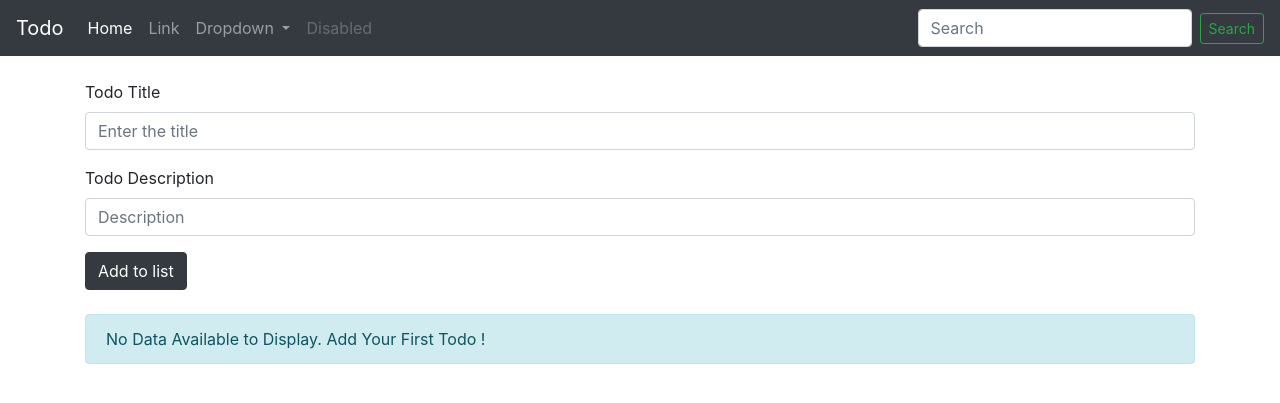
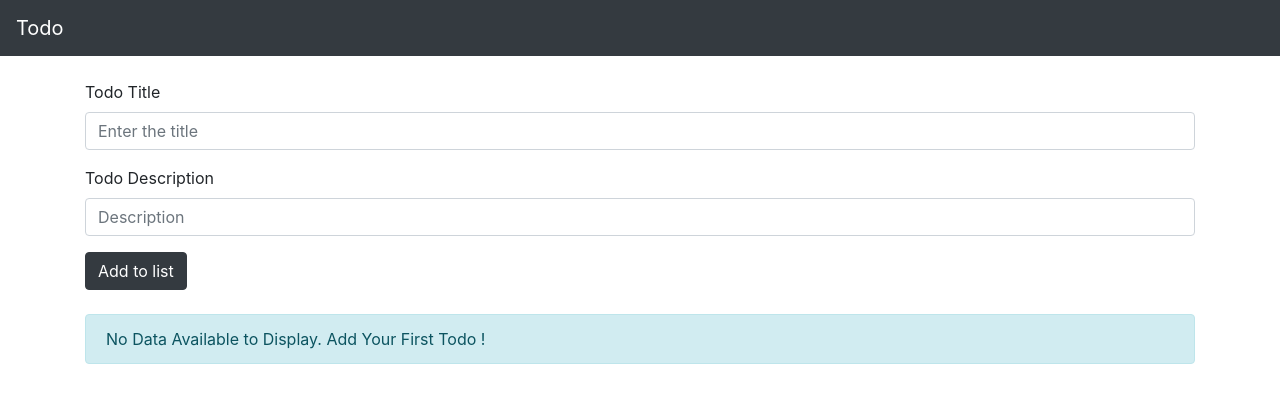
Before and after one commit to 11-aryan/ToDo-Web-Application, a Flask app: page / in a window 1280 px wide. Shown: the top 403 px of the page. Run offline with Flask 2, Linux system fonts and the light colour scheme; data that the repository does not hold is empty; some libraries are stand-ins or nearby versions.

Commit message:
Update base.html

```diff
--- a/templates/base.html
+++ b/templates/base.html
@@ -24,31 +24,8 @@
 
         <div class="collapse navbar-collapse" id="navbarSupportedContent">
           <ul class="navbar-nav mr-auto">
-            <li class="nav-item active">
-              <a class="nav-link" href="#">Home <span class="sr-only">(current)</span></a>
-            </li>
-            <li class="nav-item">
-              <a class="nav-link" href="#">Link</a>
-            </li>
-            <li class="nav-item dropdown">
-              <a class="nav-link dropdown-toggle" href="#" id="navbarDropdown" role="button" data-toggle="dropdown" aria-haspopup="true" aria-expanded="false">
-                Dropdown
-              </a>
-              <div class="dropdown-menu" aria-labelledby="navbarDropdown">
-                <a class="dropdown-item" href="#">Action</a>
-                <a class="dropdown-item" href="#">Another action</a>
-                <div class="dropdown-divider"></div>
-                <a class="dropdown-item" href="#">Something else here</a>
-              </div>
-            </li>
-            <li class="nav-item">
-              <a class="nav-link disabled" href="#" tabindex="-1" aria-disabled="true">Disabled</a>
-            </li>
+
           </ul>
-          <form class="form-inline my-2 my-lg-0">
-            <input class="form-control mr-sm-2" type="search" placeholder="Search" aria-label="Search">
-            <button class="btn btn-sm btn-outline-success my-2 my-sm-0" type="submit">Search</button>
-          </form>
         </div>
     </nav>
 
```
